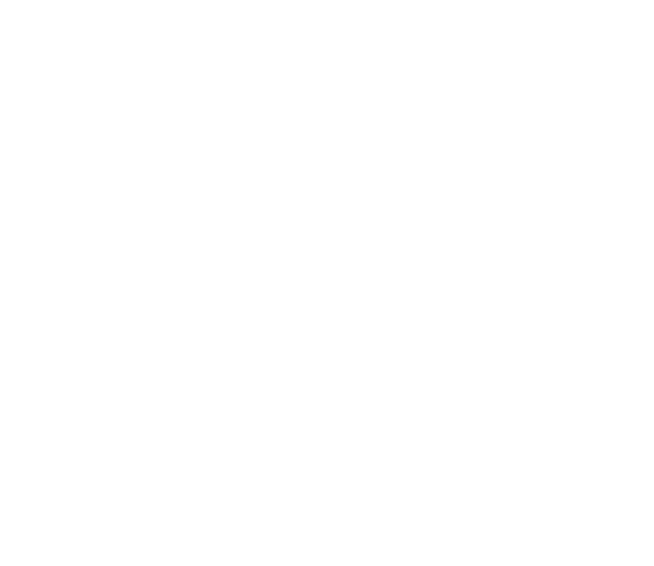
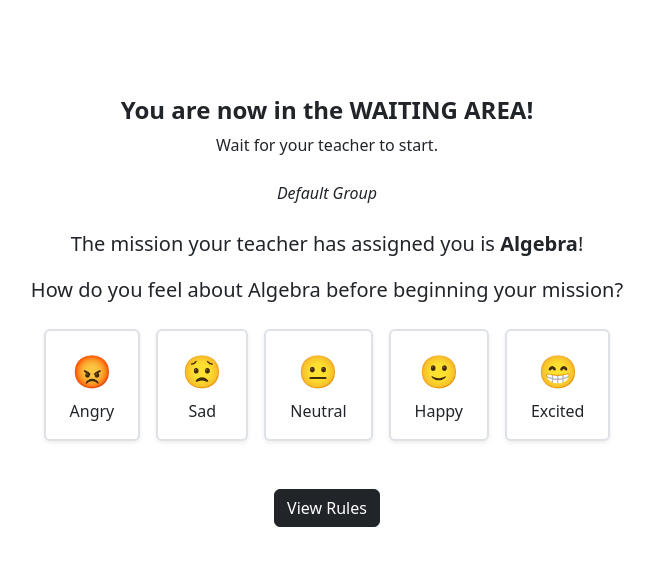
Before and after one commit to tanishbansal52/drp_france, a React (Vite) app: page /waiting in a window 1280 px wide. Before the commit this address had no page. Shown: the top 566 px of the page, without its empty margins (313-967 px from the left). Built offline with nearby package versions, Linux system fonts and the light colour scheme.

Commit message:
Feat: Waiting page (frontend) added.

```diff
--- a/src/App.jsx
+++ b/src/App.jsx
@@ -72,7 +72,6 @@
             </div>
           </div>
 
-      {/* Fancy Bootstrap Alert */}
       {showAlert && (
         <Alert
           variant="danger"
--- a/src/Landing.jsx
+++ b/src/Landing.jsx
@@ -16,7 +16,9 @@
     if (!roomCode || !groupName) {
       return;
     }
-    navigate('/start');
+    navigate('/waiting', {
+      state: { groupName }
+    });
   };
 
   return (
--- /dev/null
+++ b/src/Waiting.css
@@ -0,0 +1 @@
+@import "tailwindcss";
--- /dev/null
+++ b/src/Waiting.jsx
@@ -0,0 +1,58 @@
+import React, { useState } from "react";
+import { Button } from "react-bootstrap";
+import { useNavigate, useLocation } from "react-router-dom";
+import "./Waiting.css"; // You can keep or remove this if you want custom fonts, etc.
+
+function WaitingArea() {
+  const location = useLocation();
+  const groupName = location.state?.groupName || "Default Group";
+  const navigate = useNavigate();
+  const [selected, setSelected] = useState(null);
+
+  const feelings = [
+    { id: 1, emoji: "😡", label: "Angry" },
+    { id: 2, emoji: "😟", label: "Sad" },
+    { id: 3, emoji: "😐", label: "Neutral" },
+    { id: 4, emoji: "🙂", label: "Happy" },
+    { id: 5, emoji: "😁", label: "Excited" },
+  ];
+
+  return (
+    <div className="min-vh-100 bg-white p-5">
+      <div className="rounded px-4 py-3">
+        <h1 className="h4 fw-bold mb-2">
+          You are now in the <span className="text-uppercase"><strong>waiting area</strong>!</span>
+        </h1>
+        <p className="mb-4">Wait for your teacher to start.</p>
+        <p className="mb-4 fst-italic">{groupName}</p>
+        <div className="mb-4">
+          <p className="fs-5">The mission your teacher has assigned you is <strong>Algebra</strong>!</p>
+          <p className="fs-5">How do you feel about Algebra before beginning your mission?</p>
+        </div>
+        <div className="d-flex justify-content-center gap-3 mb-5">
+          {feelings.map((f) => (
+            <button
+              key={f.id}
+              type="button"
+              onClick={() => setSelected(f.id)}
+              className={`d-flex flex-column align-items-center px-4 py-3 bg-white border rounded shadow-sm
+                ${selected === f.id ? "border-primary" : "border-2"}
+                `}
+              style={{
+                outline: selected === f.id ? "2px solid #0d6efd" : "none"
+              }}
+            >
+              <span style={{ fontSize: "2rem" }}>{f.emoji}</span>
+              <span className="mt-1">{f.label}</span>
+            </button>
+          ))}
+        </div>
+        <Button variant="dark" onClick={() => navigate("/start")}>
+          View Rules
+        </Button>
+      </div>
+    </div>
+  );
+}
+
+export default WaitingArea;
--- a/src/main.jsx
+++ b/src/main.jsx
@@ -13,6 +13,7 @@
 import Incorrect from './Incorrect.jsx';
 import End from './End.jsx';
 import Start from './Start.jsx';
+import WaitingArea from './Waiting';
 
 createRoot(document.getElementById('root')).render(
   <StrictMode>
@@ -48,6 +49,10 @@
                   path="/end"
                   element={<End />}
               />
+              <Route
+                  path="/waiting"
+                  element={<WaitingArea />}
+              />
           </Routes>
       </Router>
     </>
```
